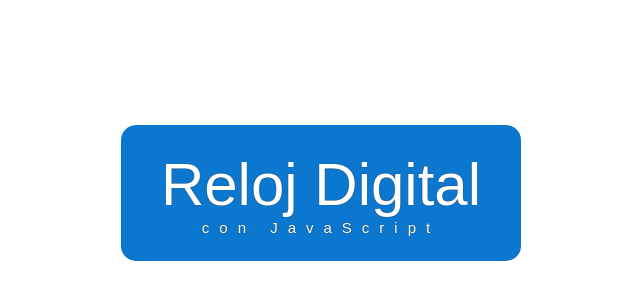
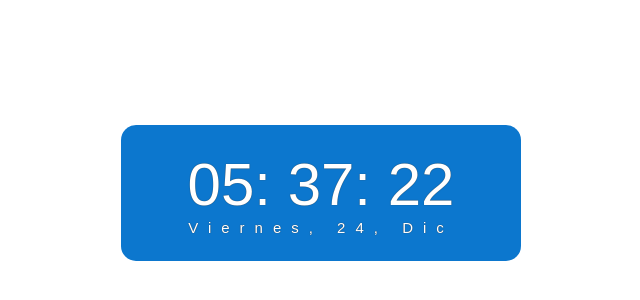
Before and after one commit to carmanti/reloj-js, a plain HTML site: page index.html in a window 1280 px wide. Shown: the part 128-428 px from the top of the page, without its empty margins (319-959 px from the left). Drawn offline with Linux system fonts and the light colour scheme.

Commit message:
Agregamos código Js y funcionalidades

```diff
--- a/css/style.css
+++ b/css/style.css
@@ -17,3 +17,7 @@
     letter-spacing: 10px;
     font-size: 15px;
 }
+
+.animar{
+    border: rgb(0, 0, 0) 2px solid;
+}
--- a/index.html
+++ b/index.html
@@ -7,7 +7,7 @@
     <title>Reloj digital</title>
     <link rel="stylesheet" href="/css/style.css">
 </head>
-<body>
+<body onload="mostrarReloj()">
     <div id="reloj">
         <div class="reloj-contenedor" id="contenedor">
             <div id="hora">Reloj Digital</div>
--- a/js/reloj.js
+++ b/js/reloj.js
@@ -0,0 +1,23 @@
+const mostrarReloj = () => {
+    let fecha = new Date();
+    let h = formatoHora(fecha.getHours());
+    let m = formatoHora(fecha.getMinutes());
+    let s = formatoHora(fecha.getSeconds());
+    document.getElementById('hora').innerHTML = `${h}: ${m}: ${s}`;
+
+    const meses = ['Ene', 'Feb', 'Mar', 'Abr', 'May', 'Jun', 'Jul', 'Ago', 'Sep', 'Oct', 'Nov', 'Dic'];
+    const dias = ['Domingo', 'Lunes', 'Martes', 'Miércoles', 'Jueves', 'Viernes', 'Sábado' ];
+    let diaSemana = dias[fecha.getDay()];
+    let dia = fecha.getDate();
+    let mes = meses[fecha.getMonth()];
+    let fechaTexto = `${diaSemana}, ${dia}, ${mes}`;
+    document.getElementById('fecha').innerHTML = fechaTexto;
+
+    document.getElementById('contenedor').classList.toggle('animar');
+}
+const formatoHora = (hora) => {
+    if(hora < 10)
+    hora = '0' + hora;
+    return hora;
+}
+setInterval(mostrarReloj,1000);
```
